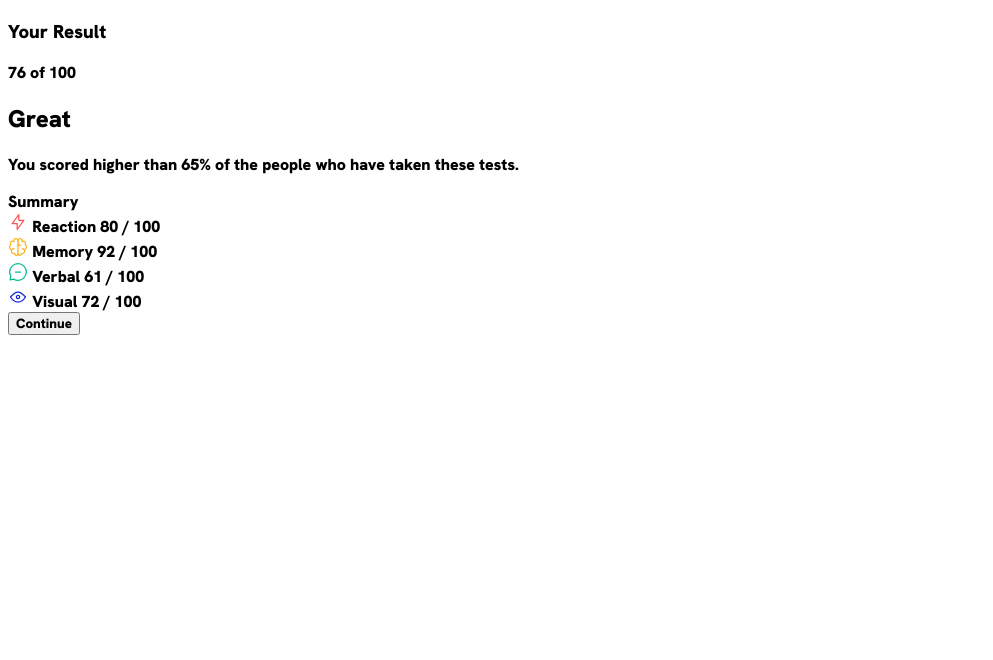
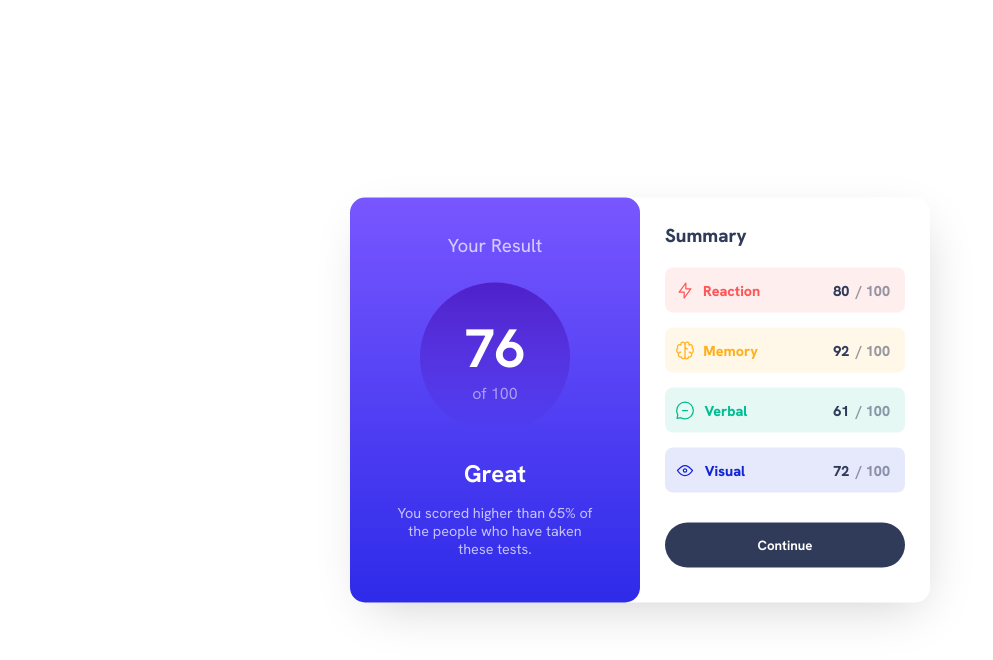
Before and after one commit to Mueen-Alkhous/result-summary-card, a plain HTML site: page index.html in a window 1280 px wide. Shown: the whole page, without its empty margins (0-993 px from the left). Drawn offline with Linux system fonts and the light colour scheme.

Commit message:
finishing the project

```diff
--- a/index.html
+++ b/index.html
@@ -10,41 +10,42 @@
 </head>
 
 <body>
-  <div class="summary-card">
+  <div class="container-card">
     <div class="result-card">
       <h3>Your Result</h3>
-      <p>
-        <span class="score">76</span>
-        of 100
+      <p class="score-circle">
+        <span class="score-num">76</span>
+        <span>of 100</span>
       </p>
+
       <h2>Great</h2>
       <p>You scored higher than 65% of the people who have taken these tests.</p>
     </div>
-    <div class="summary">
-      Summary
-      <div>
+    <div class="summary-card">
+      <h3>Summary</h3>
+      <div class="status-card">
         <div class="status reaction">
           <img src="assets/images/icon-reaction.svg" alt="reaction svg">
-          Reaction
-          80 / 100
+          <p>Reaction</p>
+          <p class="partial-score">80 <span>/ 100</span></p>
         </div>
         <div class="status memory">
           <img src="assets/images/icon-memory.svg" alt="Memory svg">
-          Memory
-          92 / 100
+          <p>Memory</p>
+          <p class="partial-score">92 <span>/ 100</span></p>
         </div>
         <div class="status verbal">
           <img src="assets/images/icon-verbal.svg" alt="verbal svg">
-          Verbal
-          61 / 100
+          <p>Verbal</p>
+          <p class="partial-score">61 <span>/ 100</span></p>
         </div>
         <div class="status visual">
           <img src="assets/images/icon-visual.svg" alt="visual svg">
-          Visual
-          72 / 100
+          <p>Visual</p>
+          <p class="partial-score">72 <span>/ 100</span></p>
         </div>
+        <button>Continue</button>
       </div>
-      <button>Continue</button>
     </div>
   </div>
 
--- a/style.css
+++ b/style.css
@@ -4,14 +4,151 @@
 }
 
 * {
-    font-family: Hanken Grotesk, "san-serif";
-    font-weight: 900;
+    font-family: Hanken Grotesk;
+    box-sizing: border-box;
+    margin: 0;
+    padding: 0;
 }
 
-h2 {
-    transition: 0.5s;
+.container-card {
+    width: 580px;
+    height: 405px;
+    box-shadow: 5px 15px 50px -15px #0003;
+    border-radius: 15px;
+    position: relative;
+    top: 50vh;
+    left: 50vw;
+    transform: translate(-50%, -50%);
+    display: flex;
+
 }
 
-h2:hover {
-    font-weight: 100;
+.result-card {
+    color: white;
+    background-image: linear-gradient(hsl(252, 100%, 67%), hsl(241, 81%, 54%));
+    width: 50%;
+    border-radius: 15px;
+    text-align: center;
+    padding: 35px 30px;
 }
+
+.result-card h3 {
+    opacity: .7;
+    font-weight: 450;
+}
+
+.result-card .score-circle {
+    width: 150px;
+    height: 150px;
+    background-image: linear-gradient(hsla(256, 72%, 46%, 1), hsla(241, 72%, 46%, 0));
+    margin: 25px auto;
+    border-radius: 50%;
+    display: flex;
+    flex-direction: column;
+    justify-content: center;
+    align-items: center;
+}
+
+.result-card .score-circle .score-num {
+    font-size: 54px;
+    font-weight: 700;
+}
+
+.result-card .score-circle span:last-child {
+    opacity: .5;
+    font-size: .8;
+}
+
+
+
+.result-card h2 {
+    margin-bottom: 15px;
+}
+
+.result-card p:last-child {
+    width: 200px;
+    margin: 0 auto;
+    font-size: .9em;
+    opacity: .7;
+}
+
+
+.summary-card {
+    width: 50%;
+    padding: 25px;
+}
+
+
+.summary-card h3 {
+    margin-bottom: 20px;
+    color: hsl(224, 30%, 27%);
+    font-weight: 800;
+}
+
+.status {
+    font-size: .9em;
+    width: 100%;
+    margin-bottom: 15px;
+    border-radius: 8px;
+    height: 45px;
+    display: flex;
+    align-items: center;
+    justify-content: space-between;
+    padding: 10px 15px 10px 10px;
+    font-weight: 800;
+}
+
+.status .partial-score {
+    flex-grow: 0.8;
+    text-align: end;
+    color: hsl(224, 30%, 27%);
+}
+
+.status .partial-score span {
+    opacity: 0.5;
+    margin-left: 3px;
+}
+
+.status.reaction p:first-of-type {
+    color: hsl(0, 100%, 67%);
+}
+
+.status.memory p:first-of-type {
+    color: hsl(39, 100%, 56%);
+}
+
+.status.verbal p:first-of-type {
+    color: hsl(166, 100%, 37%);
+}
+
+.status.visual p:first-of-type {
+    color: hsl(234, 85%, 45%);
+}
+
+.status.reaction {
+    background-color: hsla(0, 100%, 67%, .1);
+}
+
+.status.memory {
+    background-color: hsla(39, 100%, 56%, .1);
+}
+
+.status.verbal {
+    background-color: hsla(166, 100%, 37%, .1);
+}
+
+.status.visual {
+    background-color: hsla(234, 85%, 45%, .1);
+}
+
+
+button {
+    margin-top: 15px;
+    height: 45px;
+    width: 100%;
+    border-radius: 25px;
+    border: none;
+    color: white;
+    background-color: hsl(224, 30%, 27%);
+    font-weight: 700;
+}
```
